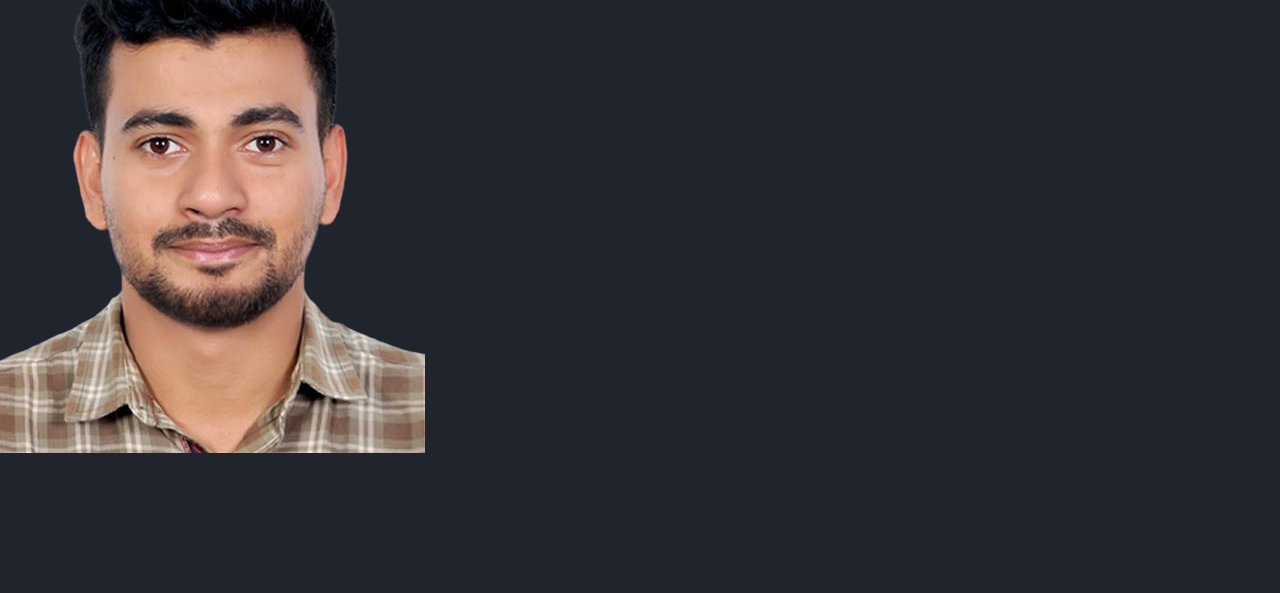
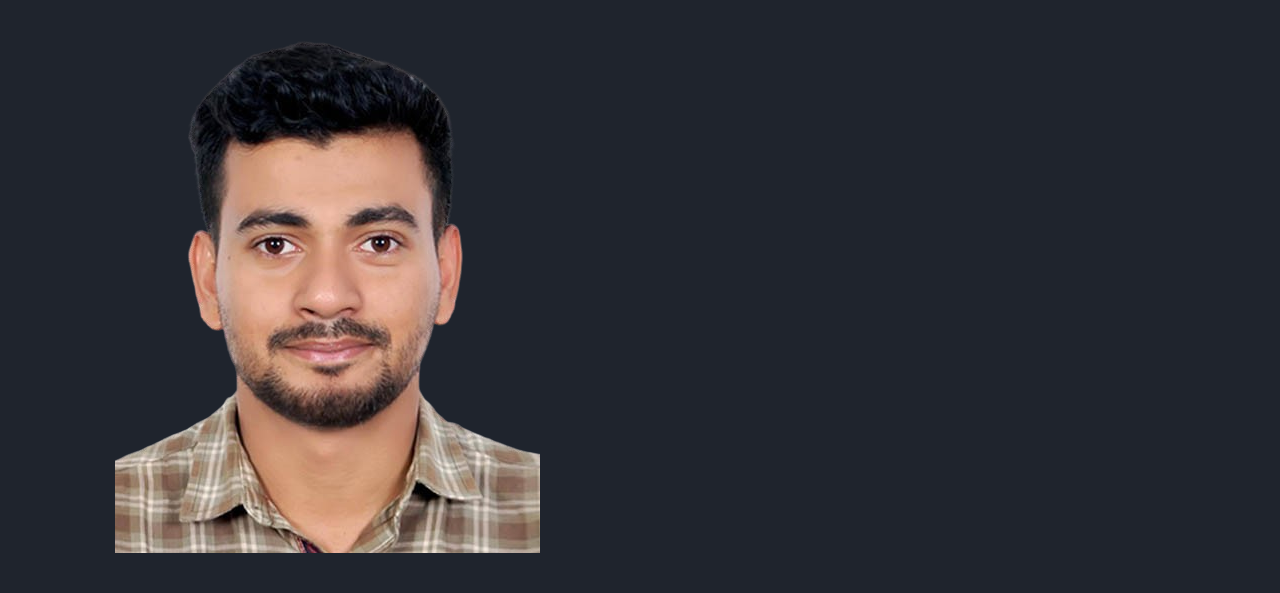
Before and after one commit to AbuAlSaeidRajon/HTML_CSS_Exercise, a plain HTML site: page Portfolio/index.html in a window 1280 px wide. Shown: the part 207-800 px from the top of the page. Drawn offline with nearby package versions, Linux system fonts and the light colour scheme.

Commit message:
section style added

```diff
--- a/Portfolio/style.css
+++ b/Portfolio/style.css
@@ -26,6 +26,11 @@ html {
 body {
     background: var(--bg-color);
     color: var(--text-color);
+}
+
+section {
+    min-height: 100vh;
+    padding: 10rem 9% 2rem;
 }
 
 .header {
```
